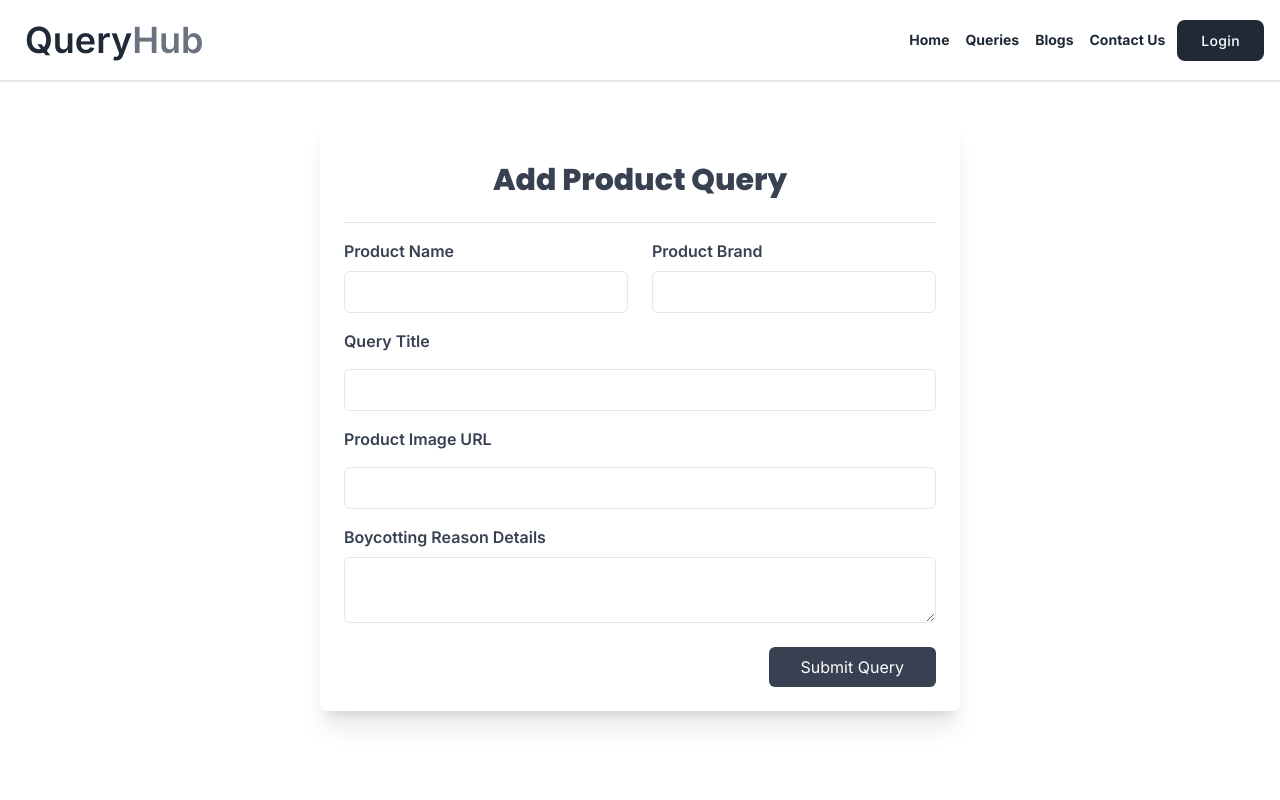
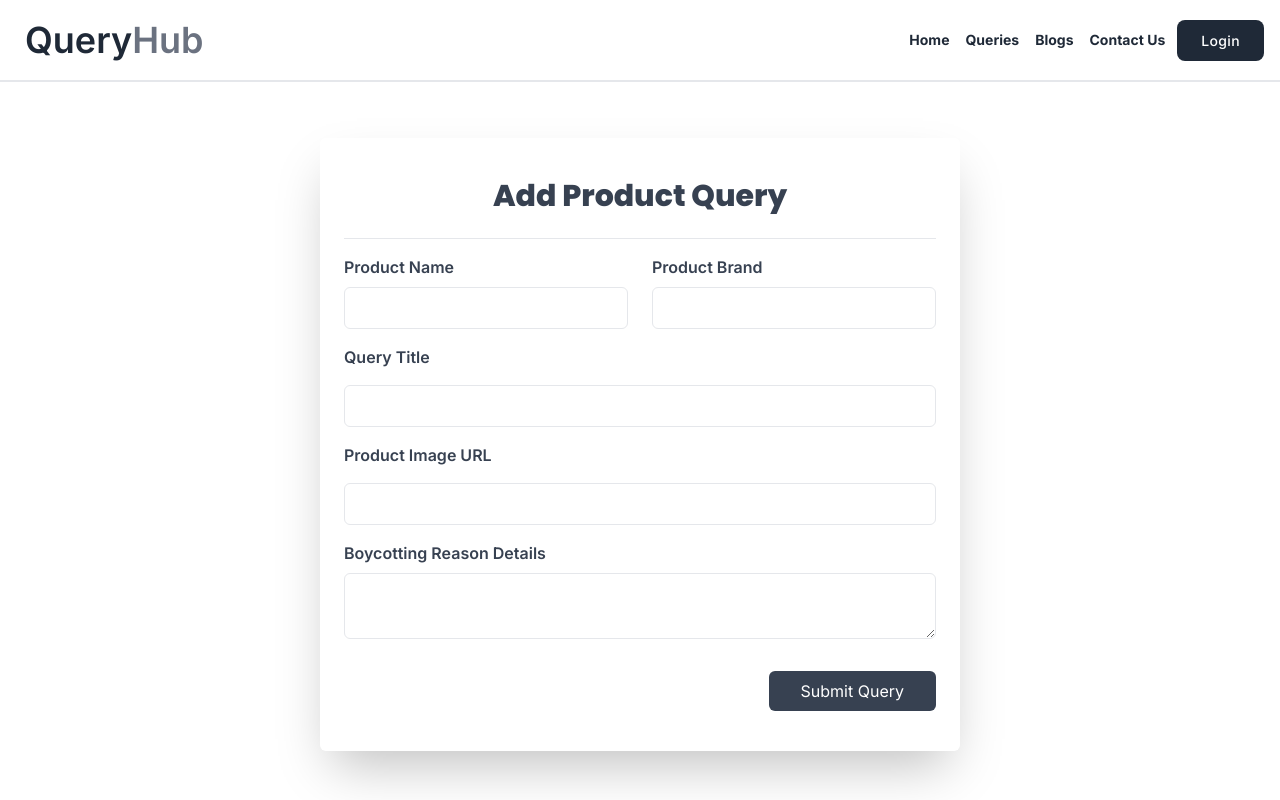
Before and after one commit to alamin6688/query-hub, a React (Vite) app: page /add-query in a window 1280 px wide. Shown: the top 800 px of the page. Built offline with nearby package versions, Linux system fonts and the light colour scheme; no server answers.

Commit message:
Bugs fixed & Design modified

```diff
--- a/src/Pages/AddQuery/AddQuery.jsx
+++ b/src/Pages/AddQuery/AddQuery.jsx
@@ -1,6 +1,7 @@
 import { useState } from "react";
 import useAuth from "../../Hooks/useAuth";
 import "react-datepicker/dist/react-datepicker.css";
+import { Helmet } from "react-helmet-async";
 
 const AddQuery = () => {
   const { user } = useAuth();
@@ -40,8 +41,11 @@ const AddQuery = () => {
 
   return (
     <>
-      <div className="max-w-screen-2xl mx-auto flex justify-center items-center min-h-[calc(100vh-538px)] mt-4 md:mt-10 mb-12">
-        <section className="w-full md:w-3/4 lg:w-1/2 p-4 pb-6 md:p-6 mx-auto bg-white rounded-md shadow-xl">
+      <Helmet>
+        <title>Add Query | Query Hub</title>
+      </Helmet>
+      <div className="max-w-screen-2xl mx-auto flex justify-center items-center min-h-[calc(100vh-538px)] md:mt-14 md:mb-14">
+        <section className="w-full md:w-3/4 lg:w-1/2 p-4 pb-6 md:p-6 mx-auto bg-base-100 rounded-md shadow-2xl animate__animated animate__zoomIn">
           <h2 className="text-2xl text-center font-extrabold lg:text-3xl text-gray-700 py-4 font-poppins">
             Add Product Query
           </h2>
@@ -128,7 +132,7 @@ const AddQuery = () => {
               </div>
             </div>
 
-            <div className="flex justify-end mt-6">
+            <div className="flex justify-end mt-8 pb-4">
               <button className="px-8 py-2.5 leading-5 text-white transition-colors duration-300 bg-gray-700 rounded-md hover:bg-gray-600 focus:outline-none focus:bg-gray-600">
                 Submit Query
               </button>
--- a/src/Pages/Blogs/Blogs.jsx
+++ b/src/Pages/Blogs/Blogs.jsx
@@ -167,7 +167,7 @@ const Blogs = () => {
   return (
     <>
       <Helmet>
-        <title>Query Hub | Blogs</title>
+        <title>Blogs | Query Hub</title>
       </Helmet>
       <div className="min-h-[calc(100vh-585px)] max-w-screen-2xl mx-auto mt-4 mb-8 pb-6 px-4">
         <div className="mx-auto text-center">
--- a/src/Pages/Contact/Contact.jsx
+++ b/src/Pages/Contact/Contact.jsx
@@ -5,7 +5,7 @@ const Contact = () => {
   return (
     <>
       <Helmet>
-        <title>Query Hub | Contact Us</title>
+        <title>Contact Us | Query Hub </title>
       </Helmet>
       <div className="bg-gray-100">
         <section className="min-h-[calc(100vh-538px)] max-w-screen-2xl mx-auto">
--- a/src/Pages/Home/Home/Home.jsx
+++ b/src/Pages/Home/Home/Home.jsx
@@ -8,7 +8,7 @@ const Home = () => {
   return (
     <>
       <Helmet>
-        <title>Query Hub | Home</title>
+        <title>Home | Query Hub</title>
       </Helmet>
       <div>
         <Banner></Banner>
--- a/src/Pages/MyProfile/MyProfile.jsx
+++ b/src/Pages/MyProfile/MyProfile.jsx
@@ -8,7 +8,7 @@ const MyProfile = () => {
   return (
     <>
       <Helmet>
-        <title>Query Hub | My Profile</title>
+        <title>My Profile | Query Hub</title>
       </Helmet>
       <div class="flex min-h-[calc(100vh-538px)] relative items-center justify-center w-full animate__animated animate__zoomIn">
         <div class="rounded-xl overflow-hidden relative text-center p-4 group items-center flex flex-col max-w-sm hover:shadow-2xl transition-all duration-500 shadow-2xl w-full bg-base-100">
--- a/src/Pages/MyQueries/MyQueries.jsx
+++ b/src/Pages/MyQueries/MyQueries.jsx
@@ -1,20 +1,22 @@
 import React from "react";
 import useAuth from "../../Hooks/useAuth";
 import { Link } from "react-router-dom";
+import { Helmet } from "react-helmet-async";
 
 const MyQueries = () => {
   const { user } = useAuth();
-
-
+  console.log(user);
 
   return (
     <>
+      <Helmet>
+        <title>My Queries | Query Hub</title>
+      </Helmet>
       <div className="flex justify-center items-center min-h-[calc(100vh-538px)]">
-        <Link to='/add-query'>
+        <Link to="/add-query">
           <button className="btn btn-primary">Add Query</button>
         </Link>
       </div>
-
     </>
   );
 };
```
